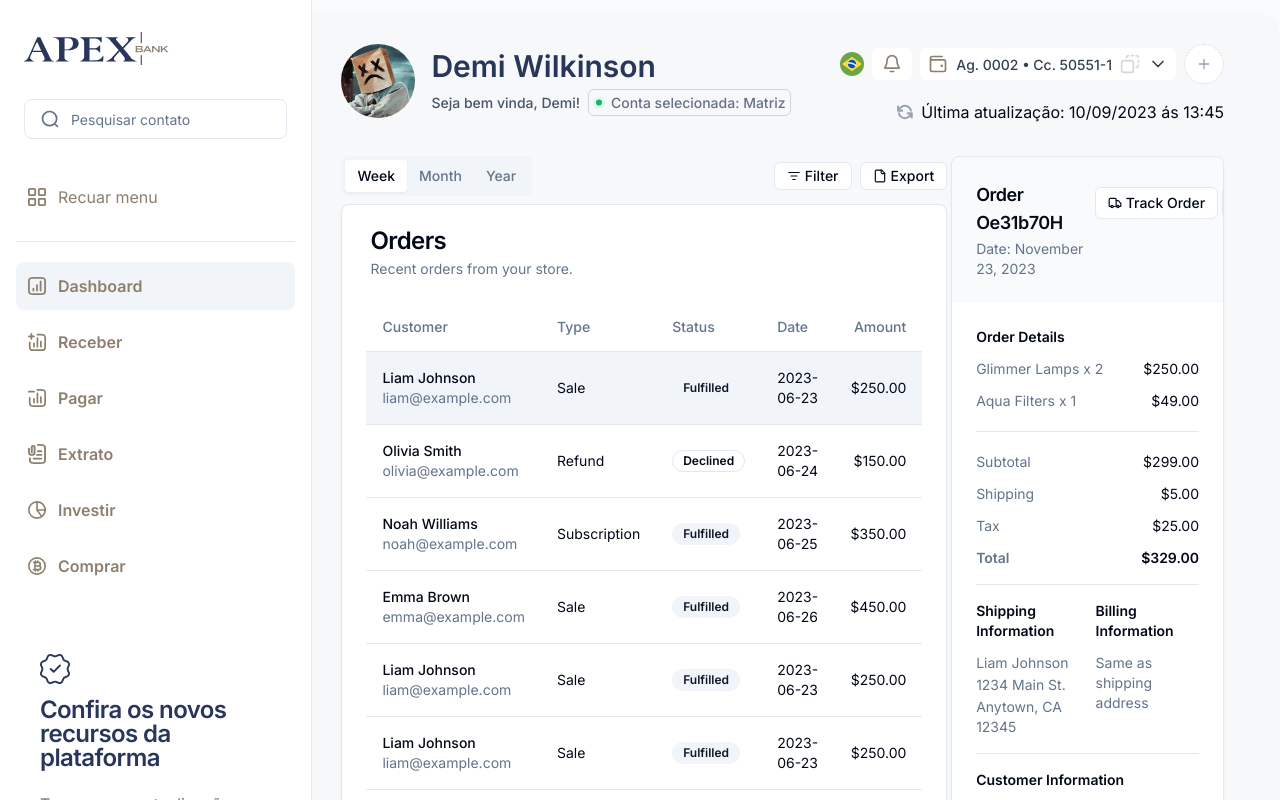
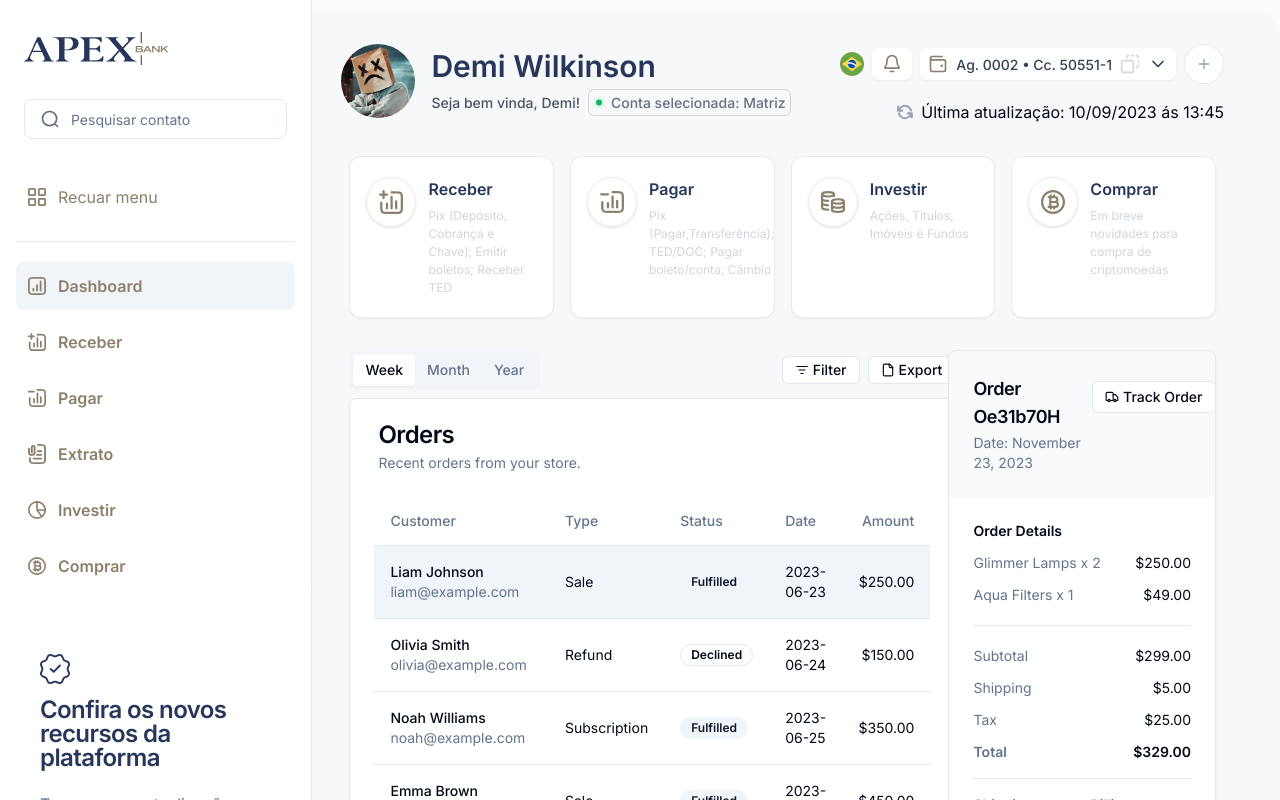
Before and after one commit to ShaYri12/ApexBank, a Next.js app: page / in a window 1280 px wide. Shown: the top 800 px of the page. Built offline with nearby package versions, Linux system fonts and the light colour scheme.

Commit message:
added cards in the dashboard

```diff
--- a/app/components/Header.js
+++ b/app/components/Header.js
@@ -119,7 +119,7 @@ const Header = () => {
                 <Button
                   variant="ghost"
                   size="icon"
-                  className="bg-white px-[8px] h-8 py-[14px] rounded-[8px]"
+                  className="bg-white shadow-sm px-[8px] h-8 py-[14px] rounded-[8px]"
                 >
                   <img
                     width={"20px"}
@@ -140,7 +140,7 @@ const Header = () => {
                 <Button
                   variant="ghost"
                   size="icon"
-                  className="flex bg-white gap-[8px] px-[8px] py-[14px] rounded-[8px] w-max h-8 text-[14px] text-[#344054] font-[500] leading[20px]"
+                  className="flex shadow-sm bg-white gap-[8px] px-[8px] py-[14px] rounded-[8px] w-max h-8 text-[14px] text-[#344054] font-[500] leading[20px]"
                 >
                   <img
                     width={"20px"}
--- a/app/page.js
+++ b/app/page.js
@@ -50,11 +50,115 @@ import {
     TabsTrigger,
   } from "@/components/ui/tabs"
 
+  function CheckIcon(props) {
+    return (
+      <svg {...props} xmlns="http://www.w3.org/2000/svg" width="24" height="24" viewBox="0 0 24 24" fill="none" stroke="currentColor" strokeWidth="2" strokeLinecap="round" strokeLinejoin="round">
+        <path d="M20 6 9 17l-5-5" />
+      </svg>
+    );
+  }
+
+  function ImportIcon(props) {
+    return (
+      <svg {...props} xmlns="http://www.w3.org/2000/svg" width="24" height="24" viewBox="0 0 24 24" fill="none" stroke="currentColor" strokeWidth="2" strokeLinecap="round" strokeLinejoin="round">
+        <path d="M12 3v12" />
+        <path d="m8 11 4 4 4-4" />
+        <path d="M8 5H4a2 2 0 0 0-2 2v10a2 2 0 0 0 2 2h16a2 2 0 0 0 2-2V7a2 2 0 0 0-2-2h-4" />
+      </svg>
+    );
+  }
+
+  function ReceiptIcon(props) {
+    return (
+      <svg {...props} xmlns="http://www.w3.org/2000/svg" width="24" height="24" viewBox="0 0 24 24" fill="none" stroke="currentColor" strokeWidth="2" strokeLinecap="round" strokeLinejoin="round">
+        <path d="M4 2v20l2-1 2 1 2-1 2 1 2-1 2 1 2-1 2 1V2l-2 1-2-1-2 1-2-1-2 1-2-1-2 1Z" />
+        <path d="M16 8h-6a2 2 0 1 0 0 4h4a2 2 0 1 1 0 4H8" />
+        <path d="M12 17.5v-11" />
+      </svg>
+    );
+  }
+
+  function ShoppingCartIcon(props) {
+    return (
+      <svg {...props} xmlns="http://www.w3.org/2000/svg" width="24" height="24" viewBox="0 0 24 24" fill="none" stroke="currentColor" strokeWidth="2" strokeLinecap="round" strokeLinejoin="round">
+        <circle cx="8" cy="21" r="1" />
+        <circle cx="19" cy="21" r="1" />
+        <path d="M2.05 2.05h2l2.66 12.42a2 2 0 0 0 2 1.58h9.78a2 2 0 0 0 1.95-1.57l1.65-7.43H5.12" />
+      </svg>
+    );
+  }
 
 
 const dashboard = () => {
   return (
-    <main className="grid flex-1 items-start gap-4 p-4 sm:px-6 sm:py-0 md:gap-8 lg:grid-cols-3 xl:grid-cols-3">
+    <main className="flex flex-col px-[32px] gap-[32px]">
+      <div className="grid grid-cols-1 gap-4 md:grid-cols-2 lg:grid-cols-4">
+        <div className="flex items-start gap-[12px] px-[16px] py-[20px] rounded-[12px] border border-[#EAECF0] bg-white shadow-sm">
+          <div className= "flex items-center justify-center p-[24px] rounded-full shadow border border-[#EAECF0]">
+            <img
+            width={"24px"}
+            height={"24px"}
+            className="absolute"
+            src="/assets/receber.svg"
+            alt="Receber"
+          />
+          </div>
+          <div className="flex flex-col gap-[6px]">
+            <h3 className="text-textColor font-[600] text-[16px] leading-[24px]">Receber</h3>
+            <p className="text-[#D0D5DD] text-[12px] font-[400] leading-[18px]">
+              Pix (Depósito, Cobrança e Chave); Emitir boletos; Receber TED
+            </p>
+          </div>
+        </div>
+        <div className="flex items-start gap-[12px] px-[16px] py-[20px] rounded-[12px] border border-[#EAECF0] bg-white shadow-sm">
+          <div className= "flex items-center justify-center p-[24px] rounded-full shadow border border-[#EAECF0]">
+            <img
+            width={"24px"}
+            height={"24px"}
+            className="absolute"
+            src="/assets/pagar.svg"
+            alt="Pagar"
+          />
+          </div>
+          <div className="flex flex-col gap-[6px]">
+            <h3 className="text-textColor font-[600] text-[16px] leading-[24px]">Pagar</h3>
+            <p className="text-[#D0D5DD] text-[12px] font-[400] leading-[18px]">
+              Pix (Pagar,Transferência); TED/DOC; Pagar boleto/conta; Câmbio
+            </p>
+          </div>
+        </div>
+        <div className="flex items-start gap-[12px] px-[16px] py-[20px] rounded-[12px] border border-[#EAECF0] bg-white shadow-sm">
+          <div className= "flex items-center justify-center p-[24px] rounded-full shadow border border-[#EAECF0]">
+            <img
+            width={"24px"}
+            height={"24px"}
+            className="absolute"
+            src="/assets/investir2.svg"
+            alt="Investir"
+          />
+          </div>
+          <div className="flex flex-col gap-[6px]">
+            <h3 className="text-textColor font-[600] text-[16px] leading-[24px]">Investir</h3>
+            <p className="text-[#D0D5DD] text-[12px] font-[400] leading-[18px]">Ações, Títulos, Imóveis e Fundos</p>
+          </div>
+        </div>
+        <div className="flex items-start gap-[12px] px-[16px] py-[20px] rounded-[12px] border border-[#EAECF0] bg-white shadow-sm">
+          <div className= "flex items-center justify-center p-[24px] rounded-full shadow border border-[#EAECF0]">
+              <img
+              width={"24px"}
+              height={"24px"}
+              className="absolute"
+              src="/assets/comprar2.svg"
+              alt="Comprar"
+            />
+          </div>
+          <div className="flex flex-col gap-[6px]">
+            <h3 className="text-textColor font-[600] text-[16px] leading-[24px]">Comprar</h3>
+            <p className="text-[#D0D5DD] text-[12px] font-[400] leading-[18px]">Em breve novidades para compra de criptomoedas</p>
+          </div>
+        </div>
+      </div>
+      <div className="grid flex-1 items-start gap-4 sm:py-0 md:gap-8 lg:grid-cols-3 xl:grid-cols-3">
       <div className="grid auto-rows-max items-start gap-4 md:gap-8 lg:col-span-2">
         <Tabs defaultValue="week">
           <div className="flex items-center">
@@ -437,6 +541,7 @@ const dashboard = () => {
           </CardFooter>
         </Card>
       </div>
+      </div>
     </main>
   );
 };
```
Also changed, not shown: public/assets/comprar2.svg (added), public/assets/investir2.svg (added).
